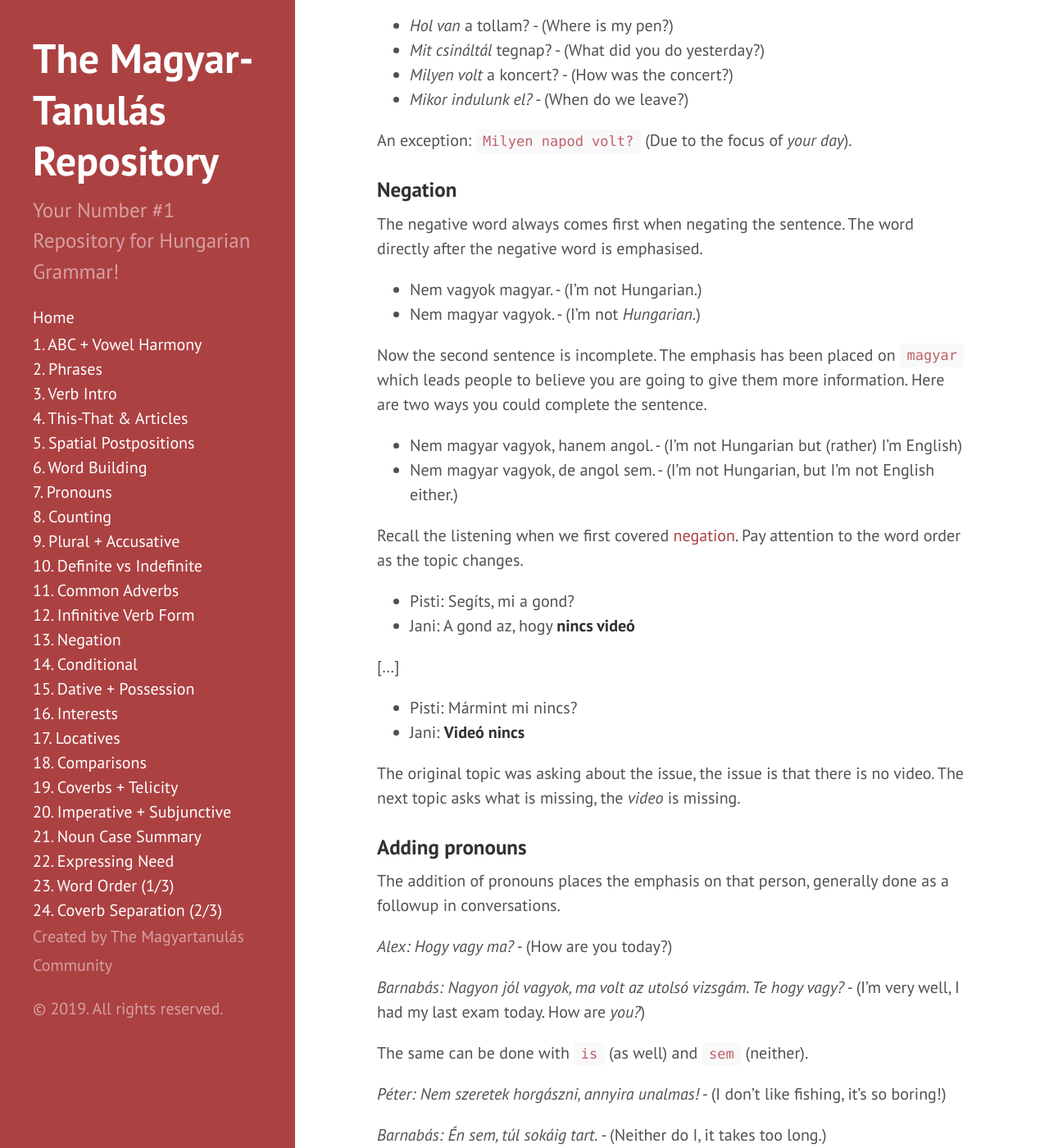
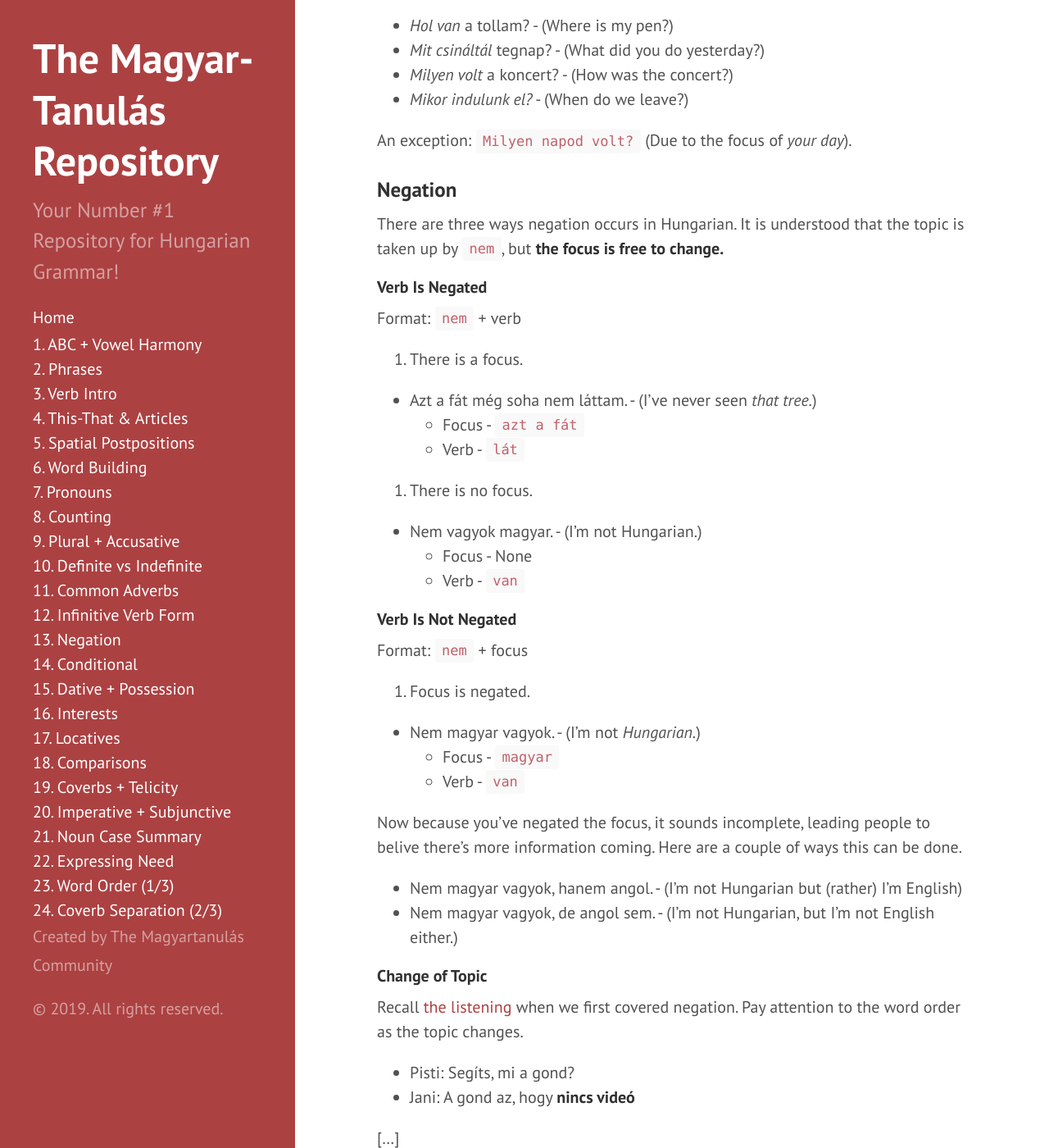
Before and after one commit to Magyartanulas/magyartanulas.github.io, a Jekyll site: the page built from word_order.md, in a window 1280 px wide and 1400 px high, scrolled down 2564 px. Shown: the whole window at 82% size. Built offline with Jekyll 4.4.1, drawn with Linux system fonts in a browser that asks for light colours; comment, search, counter and statistics services are not loaded; some of the changed text lies outside the part shown.

Commit message:
Update word_order.md

```diff
--- a/word_order.md
+++ b/word_order.md
@@ -57,27 +57,27 @@ Because English generally has a rigid word order, emphasis only happens through
 
 Hungarian is a topic-prominent language. The topic (what the sentence is about) is placed at the beginning of the sentence, and the rest of the sentence talks about this topic.
 
-So because the case system in Hungarian frees up the word order, the emphasis now becomes based upon word order. The topic goes first, and the thing that is to be emphasised goes before the verb.
+So because the case system in Hungarian frees up the word order, the focus (what is emphasised) now becomes based upon word order. The topic goes first, and the focus goes before the verb.
 
 * Tegnap a matek vizsgám volt. - (Yesterday I had my *maths exam*.)
   - Topic: Tegnap
   - Emphasis: a matek vizsgám
 
-Because the emphasis is on `a matek vizsgám`, this sentence could work as a response to `Tegnap milyen vizsgád volt?`. The topic of conversation would be *when was it* with the emphasis on `what kind of exam?`. With word order, **the answer reflects the question**.
+Because the focus is `a matek vizsgám`, this sentence could work as a response to `Tegnap milyen vizsgád volt?`. The topic of conversation would be *when was it* with the emphasis on `what kind of exam?`. With word order, **the answer reflects the question**.
 
 * György a homokba írta a nevét. - (György wrote his name in the sand. As said by someone describing what György is doing.)
   - Topic: György
-  - Emphasis: a homokba
+  - Focus: a homokba
 
 *Barnabás: Mit szoktál reggelizni?* - (What do you usually have for breakfast?)
 
 *Alex: Csak két szendvicset szoktam.* - (Usually just two sandwiches.)
 
-* Topic + Emphasis: Mit? Két szendvicset
+* Topic + Focus: Mit? Két szendvicset
 
 ### Questions
 
-Something you'll notice is that the verb almost always follow a question word.
+Something you'll notice is that the verb almost always follows a question word.
 
 * *Hol van* a tollam? - (Where is my pen?)
 * *Mit csináltál* tegnap? - (What did you do yesterday?)
@@ -88,17 +88,42 @@ An exception: `Milyen napod volt?` (Due to the focus of *your day*).
 
 ### Negation
 
-The negative word always comes first when negating the sentence. The word directly after the negative word is emphasised.
+There are three ways negation occurs in Hungarian. It is understood that the topic is taken up by `nem`, but **the focus is free to change.**
+
+#### Verb Is Negated
+
+Format: `nem` + verb
+
+1. There is a focus.
+
+* Azt a fát még soha nem láttam. - (I've never seen *that tree.*)
+    * Focus - `azt a fát`
+    * Verb - `lát`
+
+2. There is no focus.
 
 * Nem vagyok magyar. - (I'm not Hungarian.)
+    * Focus - None
+    * Verb - `van`
+
+#### Verb Is Not Negated
+
+Format: `nem` + focus
+
+3. Focus is negated.
+
 * Nem magyar vagyok. - (I'm not *Hungarian.*)
+    * Focus - `magyar`
+    * Verb - `van`
 
-Now the second sentence is incomplete. The emphasis has been placed on `magyar` which leads people to believe you are going to give them more information. Here are two ways you could complete the sentence.
+Now because you've negated the focus, it sounds incomplete, leading people to belive there's more information coming. Here are a couple of ways this can be done.
 
 * Nem magyar vagyok, hanem angol. - (I'm not Hungarian but (rather) I'm English)
 * Nem magyar vagyok, de angol sem. - (I'm not Hungarian, but I'm not English either.)
 
-Recall the listening when we first covered [negation](https://magyartanulas.github.io/infinitive_negation/). Pay attention to the word order as the topic changes.
+#### Change of Topic
+
+Recall [the listening](https://magyartanulas.github.io/negation/#listening) when we first covered negation. Pay attention to the word order as the topic changes.
 
 * Pisti: Segíts, mi a gond?
 * Jani: A gond az, hogy **nincs videó**
```
Also changed, not shown: other parts of word_order.md (+1 -1 lines).
